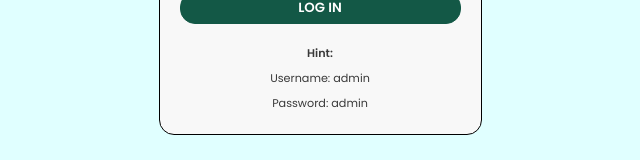
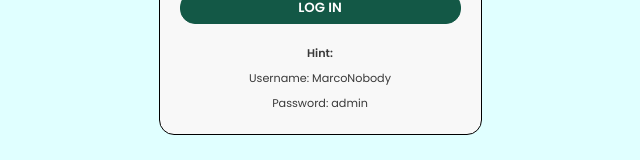
Before and after one commit to MarcoNobody1/dashboardhotel, a React (Vite) app: page /login in a window 1280 px wide. Shown: the part 537-697 px from the top of the page, without its empty margins (320-960 px from the left). Built offline with nearby package versions, Linux system fonts and the light colour scheme; no server answers.

Commit message:
se termina logica en el componente login

```diff
--- a/src/Components/Login/Login.tsx
+++ b/src/Components/Login/Login.tsx
@@ -8,6 +8,8 @@ import { AuthContext } from "../../Context/Auth";
 import { ThemeContext } from "../../Context/ToggleTheme";
 import { useAppDispatch, useAppSelector } from "../../app/hooks";
 import {
+  loginAvatar,
+  loginEmail,
   loginStatus,
   loginUsername,
   resetState,
@@ -84,8 +86,8 @@ const Advertice = styled.p`
 `;
 
 const SpinnerFloater = styled.div`
-position: absolute;
-top: 50px;
+  position: absolute;
+  top: 50px;
 `;
 
 export const Login = () => {
@@ -96,6 +98,8 @@ export const Login = () => {
   const { dark } = useContext(ThemeContext);
   const dispatch = useAppDispatch();
   const loginState = useAppSelector(loginStatus);
+  const loginMail = useAppSelector(loginEmail);
+  const loginPhoto = useAppSelector(loginAvatar);
   useEffect(() => {
     if (auth && auth.authenticated) {
       nav("/");
@@ -104,7 +108,7 @@ export const Login = () => {
     if (loginState === "fulfilled") {
       authDispatch({
         type: "login",
-        payload: { username: user, password: password },
+        payload: { username: user, email: loginMail, photo: loginPhoto },
       });
 
       nav("/");
@@ -226,7 +230,7 @@ export const Login = () => {
           </Advertice>
           <br />
           <Advertice style={{ color: dark.dark ? "#FFEDEC" : "#393939" }}>
-            Username: admin
+            Username: MarcoNobody
           </Advertice>
           <br />
           <Advertice style={{ color: dark.dark ? "#FFEDEC" : "#393939" }}>
```
